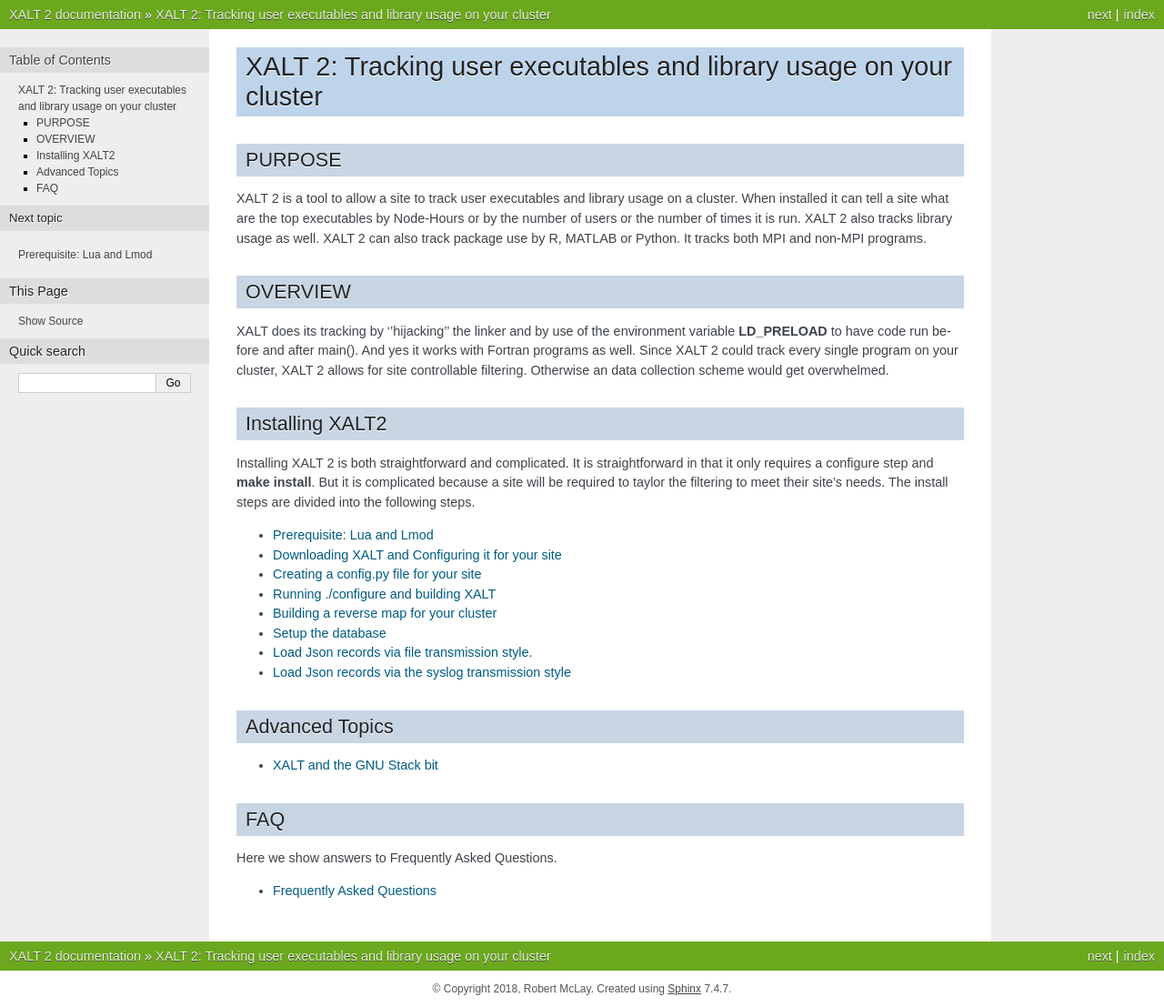
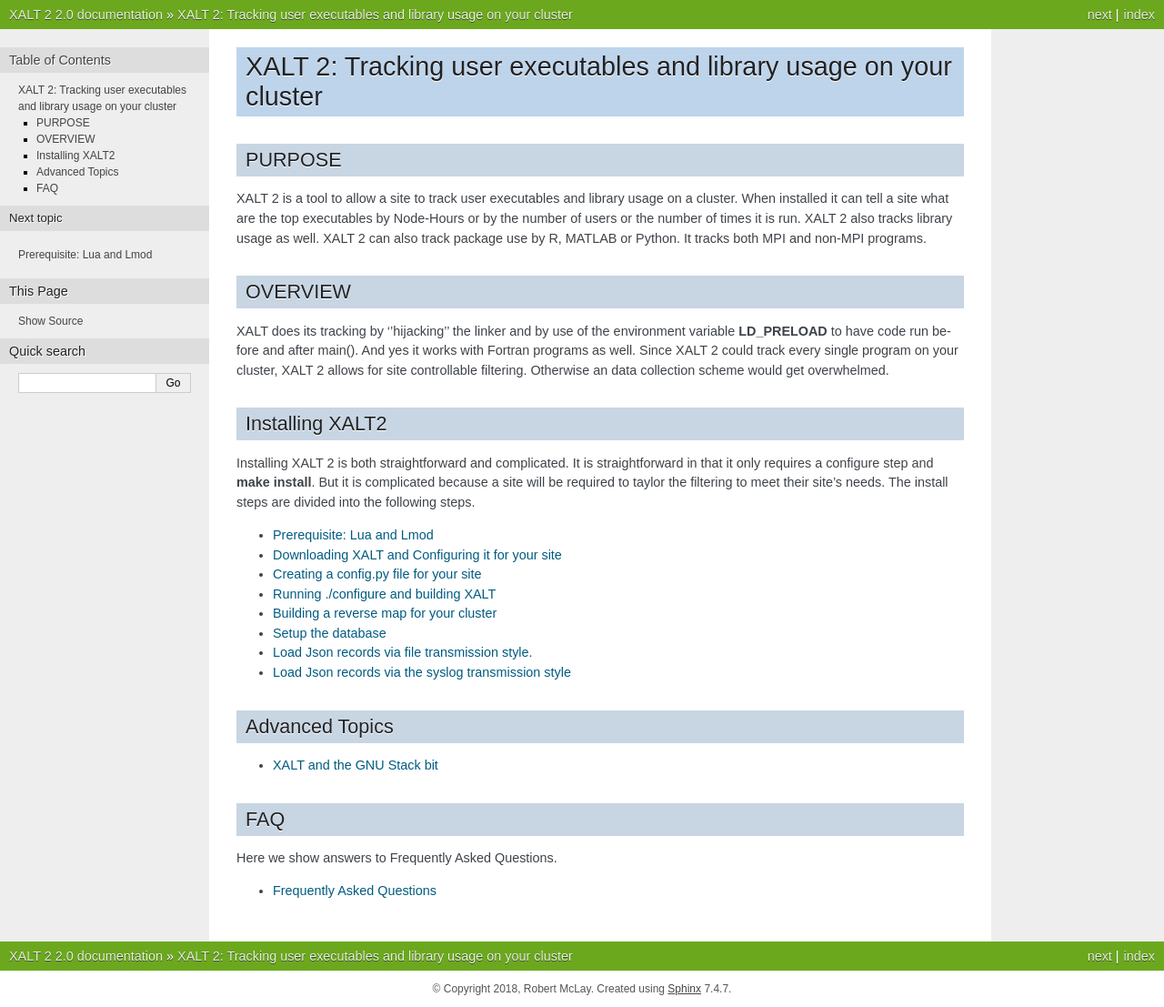
Before and after one commit to xalt/xalt, a Sphinx documentation site: the page built from docs/source/index.rst, in a window 1280 px wide. Shown: the whole page at 91% size. Built offline with Sphinx 7.4.7, drawn with Linux system fonts in a browser that asks for light colours.

Commit message:
adding support update_version conf.py

```diff
--- a/docs/source/conf.py
+++ b/docs/source/conf.py
@@ -55,9 +55,9 @@
 # built documents.
 #
 # The short X.Y version.
-version = ''
+version = '2.0'
 # The full version, including alpha/beta/rc tags.
-release = ''
+release = '2.0'
 
 # The language for content autogenerated by Sphinx. Refer to documentation
 # for a list of supported languages.
```
Also changed, not shown: 3 other files.
